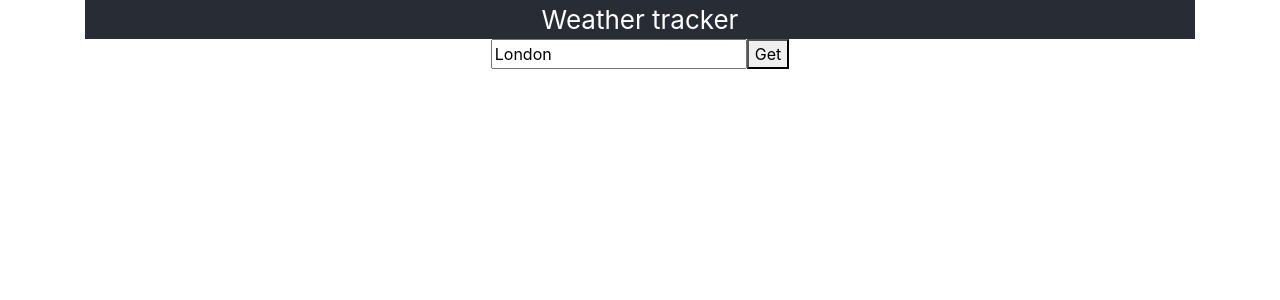
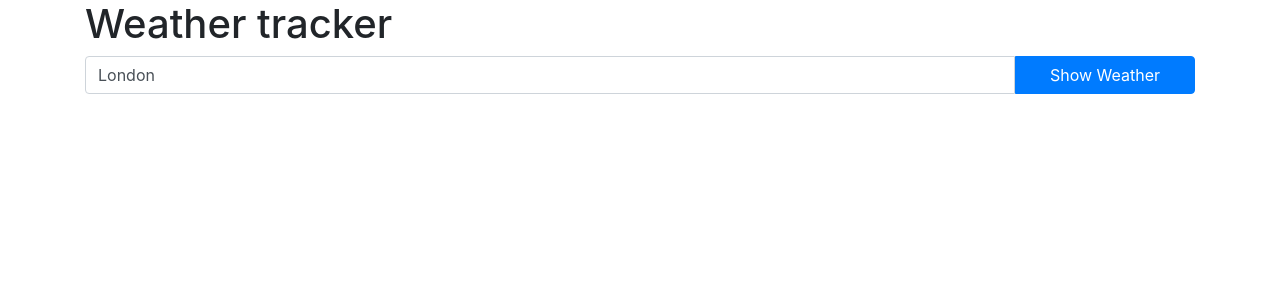
Before and after one commit to kendyl93/weather, a React (Create React App) app: page / in a window 1280 px wide. Shown: the top 300 px of the page. Built offline with nearby package versions, Linux system fonts and the light colour scheme.

Commit message:
Added spinner

```diff
--- a/package.json
+++ b/package.json
@@ -8,6 +8,7 @@
     "@testing-library/user-event": "^7.1.2",
     "axios": "^0.19.2",
     "bootstrap": "^4.4.1",
+    "node-sass": "^4.13.1",
     "react": "^16.13.1",
     "react-bootstrap": "^1.0.0",
     "react-dom": "^16.13.1",
--- a/src/App.css
+++ /dev/null
@@ -1,37 +0,0 @@
-.App {
-  text-align: center;
-}
-
-.App-logo {
-  height: 40vmin;
-  pointer-events: none;
-}
-
-@media (prefers-reduced-motion: no-preference) {
-  .App-logo {
-    animation: App-logo-spin infinite 20s linear;
-  }
-}
-
-.App-header {
-  background-color: #282c34;
-  display: flex;
-  flex-direction: column;
-  align-items: center;
-  justify-content: center;
-  font-size: calc(10px + 2vmin);
-  color: white;
-}
-
-.App-link {
-  color: #61dafb;
-}
-
-@keyframes App-logo-spin {
-  from {
-    transform: rotate(0deg);
-  }
-  to {
-    transform: rotate(360deg);
-  }
-}
--- a/src/App.js
+++ b/src/App.js
@@ -1,12 +1,16 @@
 import React, { useState } from 'react';
-import './App.css';
-import City from './City';
+import City from './Components/City';
 import { any } from './utils/array';
 import { getCityData } from './api';
 import { cityAlreadyFetched } from './helpers';
-import Hint from './Hint';
+import Hint from './UI/Hint';
 import Container from 'react-bootstrap/Container';
 import Row from 'react-bootstrap/Row';
+import CityForm from './Components/CityForm';
+import Header from './UI/Header';
+import Spinner from './UI/Spinner';
+
+import './App.scss';
 
 const getData = async (cityName) => {
   try {
@@ -18,8 +22,7 @@ const getData = async (cityName) => {
   }
 };
 
-const RenderCities = ({ cities }) => {
-  return (
+const RenderCities = ({ cities }) =>
   any(cities) &&
   cities.map(({ name, country, sunrise, sunset }) => (
     <City
@@ -29,22 +32,24 @@ const RenderCities = ({ cities }) => {
       sunrise={sunrise}
       sunset={sunset}
     />
-    ))
-  );
-};
+  ));
 
 const App = () => {
-  const [data, setData] = useState();
+  const [data, setData] = useState(undefined);
   const [cityName, setCityName] = useState('London');
+  const [isLoading, setLoading] = useState(false);
   const [cities, setCities] = useState([]);
-  const [hint, setHint] = useState('');
+  const [hint, setHint] = useState();
 
   const handleCityName = ({ target: { value } }) => setCityName(value);
 
   const onFormSubmit = async (event) => {
+    setData(null);
     setHint();
     event.preventDefault();
     event.stopPropagation();
+
+    try {
       const cityData = await getData(cityName);
 
       setData(cityData);
@@ -52,25 +57,28 @@ const App = () => {
       const maybeAlreadyFetched = cityAlreadyFetched(cities)(cityData);
 
       if (maybeAlreadyFetched) {
-      return setHint(`${cityName} data already fetched!`);
+        return setHint({
+          message: `${cityName} data already fetched!`,
+          variant: 'warning',
+        });
       }
 
       setCities([...cities, cityData?.city]);
+    } catch (error) {
+      setHint({ message: 'Something went wrong', variant: 'danger' });
+    }
   };
 
   return (
-    <Container className="App">
-      <header className="App-header">Weather tracker</header>
-      <form onSubmit={onFormSubmit}>
-        <input
-          type="text"
-          value={cityName}
-          onChange={handleCityName}
-          placeholder="i.e. London"
+    <Container className="row-spacing">
+      <Header Tag="h1">Weather tracker</Header>
+      <CityForm
+        onFormSubmit={onFormSubmit}
+        handleCityName={handleCityName}
+        cityName={cityName}
       />
-        <button type="submit">Get</button>
-      </form>
-      {hint && <Hint>{hint}</Hint>}
+      {hint && <Hint hint={hint} />}
+      {data === null && <Spinner />}
       <Row xs={2} md={5}>
         <RenderCities cities={cities} />
       </Row>
--- /dev/null
+++ b/src/App.scss
@@ -0,0 +1,9 @@
+.btn {
+  min-width: 180px;
+}
+
+.row-spacing {
+  & > :not(:last-of-type) {
+    margin-bottom: 16px;
+  }
+}
--- a/src/City.js
+++ b/src/Components/City.js
@@ -1,8 +1,9 @@
 import React from 'react';
 import styled from 'styled-components';
 import Col from 'react-bootstrap/Col';
+import Header from '../UI/Header';
 
-import { fromUnixTimestampToDate } from './utils/date';
+import { fromUnixTimestampToDate } from '../utils/date';
 
 const CityWrapper = styled.div`
   border: solid 1px;
@@ -17,9 +18,9 @@ const City = ({ name, country, sunrise, sunset }) => {
   return (
     <Col>
       <CityWrapper>
-        <h4>
+        <Header Tag="h4">
           {name} - {country}
-        </h4>
+        </Header>
         <div>Sunrise: {sunriseDate.toLocaleTimeString()}</div>
         <div>Sunset: {sunsetDate.toLocaleTimeString()}</div>
       </CityWrapper>
--- /dev/null
+++ b/src/Components/CityForm.js
@@ -0,0 +1,38 @@
+import React from 'react';
+import styled from 'styled-components';
+import Button from 'react-bootstrap/Button';
+import Form from 'react-bootstrap/Form';
+
+const FormWrapper = styled.div`
+  form {
+    display: flex;
+
+    .form-control {
+      border-top-right-radius: 0;
+      border-bottom-right-radius: 0;
+    }
+
+    .btn {
+      border-top-left-radius: 0;
+      border-bottom-left-radius: 0;
+    }
+  }
+`;
+
+const CityForm = ({ onFormSubmit, handleCityName, cityName }) => (
+  <FormWrapper>
+    <Form onSubmit={onFormSubmit}>
+      <Form.Control
+        type="text"
+        value={cityName}
+        onChange={handleCityName}
+        placeholder="i.e. London"
+      />
+      <Button variant="primary" type="submit">
+        Show Weather
+      </Button>
+    </Form>
+  </FormWrapper>
+);
+
+export default CityForm;
--- a/src/Hint.js
+++ /dev/null
@@ -1,6 +0,0 @@
-import React from 'react';
-import Alert from 'react-bootstrap/Alert';
-
-const Hint = ({ children }) => <Alert variant="warning">{children}</Alert>;
-
-export default Hint;
--- /dev/null
+++ b/src/UI/Header.js
@@ -0,0 +1,5 @@
+import React from 'react';
+
+const Header = ({ Tag = 'h1', children }) => <Tag>{children}</Tag>;
+
+export default Header;
--- /dev/null
+++ b/src/UI/Hint.js
@@ -0,0 +1,10 @@
+import React from 'react';
+import Alert from 'react-bootstrap/Alert';
+
+const Hint = ({ hint }) => {
+  const { message, variant } = hint;
+
+  return <Alert variant={variant}>{message}</Alert>;
+};
+
+export default Hint;
--- /dev/null
+++ b/src/UI/Spinner.js
@@ -0,0 +1,16 @@
+import React from 'react';
+import styled from 'styled-components';
+import { Spinner as SpinnerBS } from 'react-bootstrap';
+
+const SpinnerWrapper = styled.div`
+  display: flex;
+  justify-content: center;
+`;
+
+const Spinner = ({ variant = 'primary' }) => (
+  <SpinnerWrapper>
+    <SpinnerBS animation="border" variant={variant} />
+  </SpinnerWrapper>
+);
+
+export default Spinner;
--- a/src/index.js
+++ b/src/index.js
@@ -3,7 +3,6 @@ import ReactDOM from 'react-dom';
 import './index.css';
 import App from './App';
 import * as serviceWorker from './serviceWorker';
-// import 'bootstrap/dist/css/bootstrap.css';
 
 ReactDOM.render(
   <React.StrictMode>
```
Also changed, not shown: 1 other file (tests, documents, lock files or other folders). Lines whose indentation alone changed are shown as unchanged.
